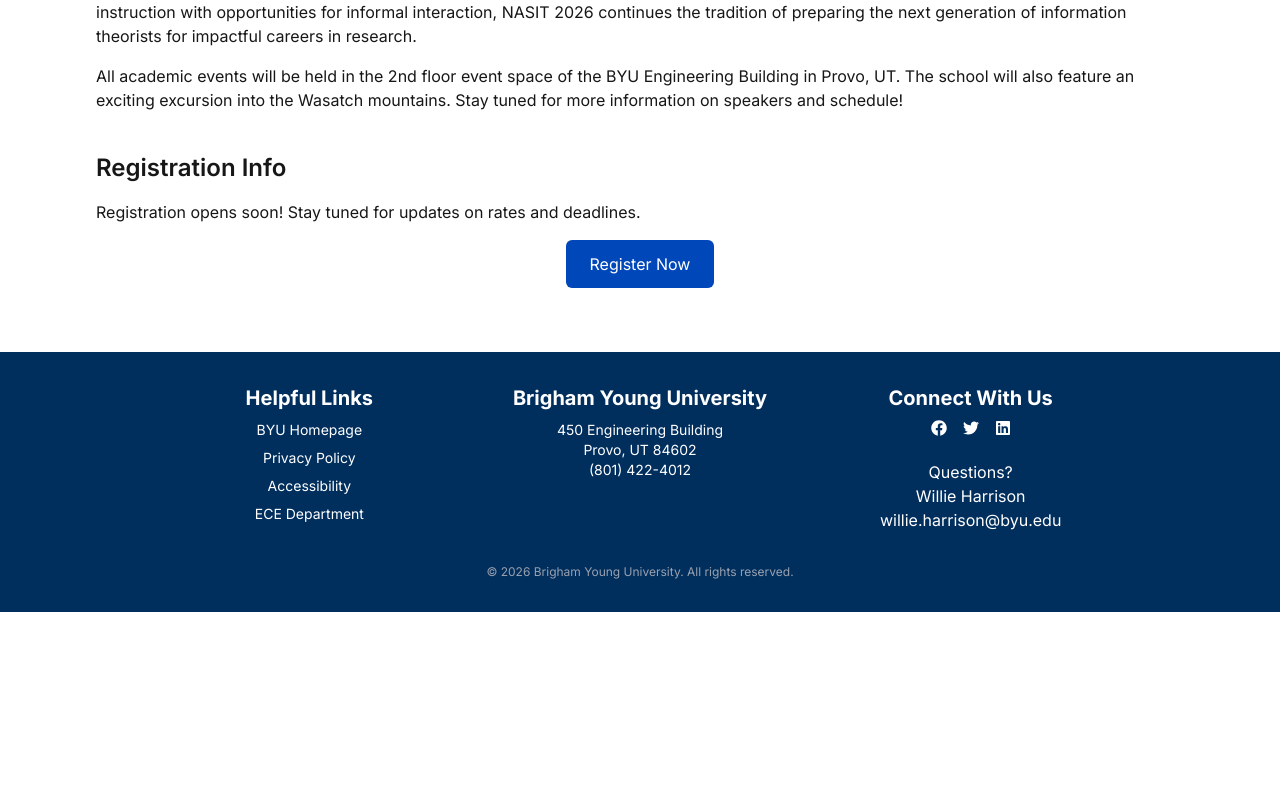
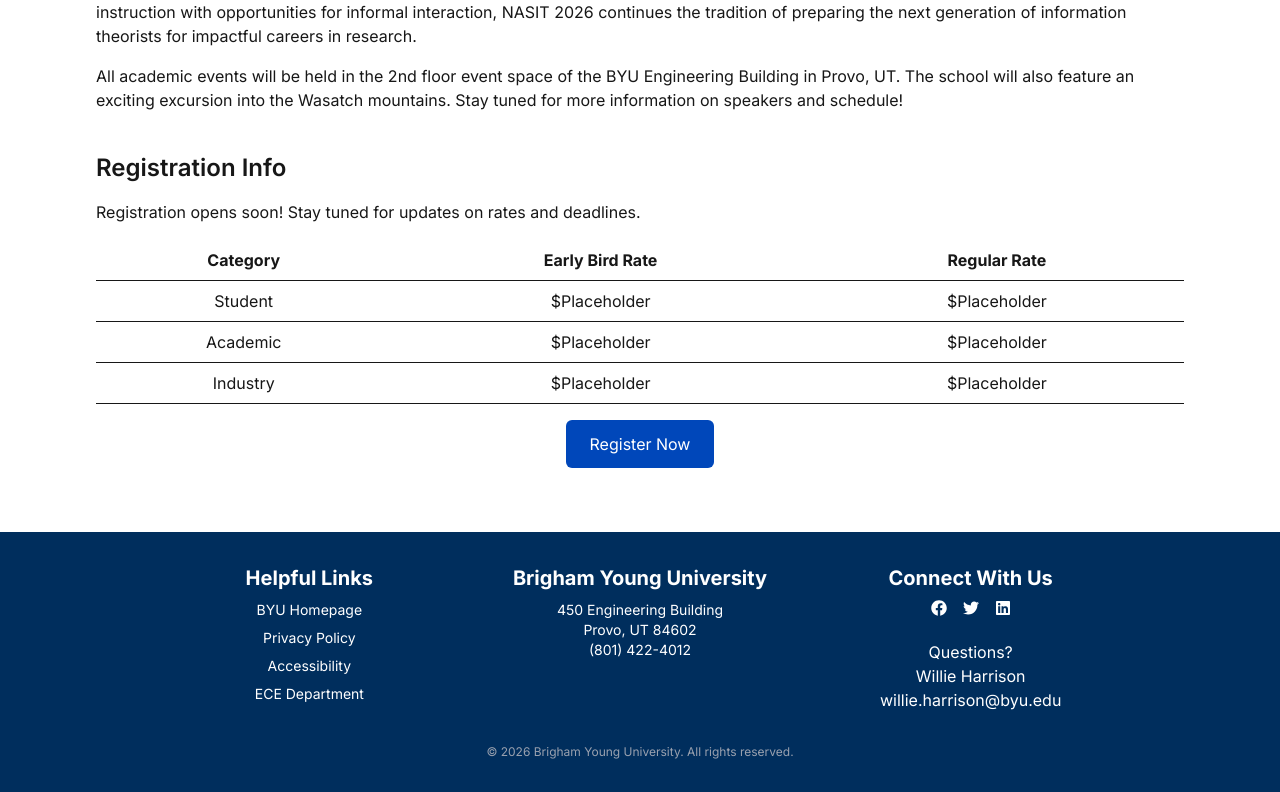
Before and after one commit to BYU-ECE-Software/NASIT2026, a Next.js app: page / in a window 1280 px wide. Shown: the part 824-1616 px from the top of the page. Before the commit the page ends 1436 px from the top, so only its background shows below. Built offline with nearby package versions, Linux system fonts and the light colour scheme.

Commit message:
Made placeholder table, updated links on FAQs

```diff
--- a/app/page.tsx
+++ b/app/page.tsx
@@ -57,6 +57,32 @@ export default function HomePage() {
             Registration opens soon! Stay tuned for updates on rates
             and deadlines.
           </p>
+          <table className="w-full text-center border-collapse">
+            <thead>
+              <tr>
+                <th className="border-b p-2">Category</th>
+                <th className="border-b p-2">Early Bird Rate</th>
+                <th className="border-b p-2">Regular Rate</th>
+              </tr>
+            </thead>
+            <tbody>
+              <tr>
+                <td className="border-b p-2">Student</td>
+                <td className="border-b p-2">$Placeholder</td>
+                <td className="border-b p-2">$Placeholder</td>
+              </tr>
+              <tr>
+                <td className="border-b p-2">Academic</td>
+                <td className="border-b p-2">$Placeholder</td>
+                <td className="border-b p-2">$Placeholder</td>
+              </tr>
+              <tr>
+                <td className="border-b p-2">Industry</td>
+                <td className="border-b p-2">$Placeholder</td>
+                <td className="border-b p-2">$Placeholder</td>
+              </tr>
+            </tbody>
+          </table>
           <div className="text-center">
             <a
               href="https://ece.byu.edu"
--- a/data/faqs.tsx
+++ b/data/faqs.tsx
@@ -33,17 +33,20 @@ export const faqs: FAQ[] = [
     question: "How do I get from the SLC airport to BYU?",
     answer: (
       <>
-        <p>
+        {/* <p> */}
           There are three primary options for getting from the SLC airport to BYU: car rental, ride-share services, and public transportation.
           <ol>
+            <br></br>
             <li>
               <b>Car Rental. </b> The SLC airport has a large car rental center with many options, including major companies
               like Hertz, Avis, Enterprise, and Budget.
               The drive from SLC to BYU takes approximately one hour, with the most direct route being via I-15 South.
             </li>
+            <br></br>
             <li>
               <b>Ride-Share Services. </b> An Uber or Lyft ride from the SLC airport to BYU typically costs around $100, depending on the time of day and demand.
             </li>
+            <br></br>
             <li>
               <b>Public Transportation. </b> The Utah Transit Authority (UTA) operates a commuter train called the FrontRunner that connects the SLC airport to Provo.
               To take the FrontRunner, follow signs to ground transportation at the SLC airport and look for the TRAX Green Line.
@@ -51,7 +54,7 @@ export const faqs: FAQ[] = [
               The total travel time is approximately 2 hours, and the cost is around $10.
             </li>
           </ol>
-        </p>
+        {/* </p> */}
         </>
     ),
   },
@@ -67,6 +70,7 @@ export const faqs: FAQ[] = [
           href="https://map.byu.edu/"
           target="_blank"
           rel="noopener noreferrer"
+          className="px-1 cursor-pointer underline"
         >
           here
         </Link>.
@@ -82,6 +86,7 @@ export const faqs: FAQ[] = [
           href="https://map.byu.edu/"
           target="_blank"
           rel="noopener noreferrer"
+          className="px-1 cursor-pointer underline"
         >
           here
         </Link>.
@@ -104,12 +109,13 @@ export const faqs: FAQ[] = [
       "What are some fun things to do in Provo during the summer?",
     answer: (
       <p>
-        Whether you're interested in outdoor activities, cultural experiences, or just exploring the local area, Provo has something for everyone.
-          For a comprehensive list of fun things to do in Provo, check out this guide from BYU's enrollment team:
+        Whether you&apos;re interested in outdoor activities, cultural experiences, or just exploring the local area, Provo has something for everyone.
+          For a comprehensive list of fun things to do in Provo, check out this guide from BYU&apos;s enrollment team:
         <Link
           href="https://enrollment.byu.edu/transfer-team/10-fun-things-to-do-in-provo"
           target="_blank"
           rel="noopener noreferrer"
+          className="px-1 cursor-pointer underline"
         >
           10 Fun Things to Do in Provo
         </Link>.
```
